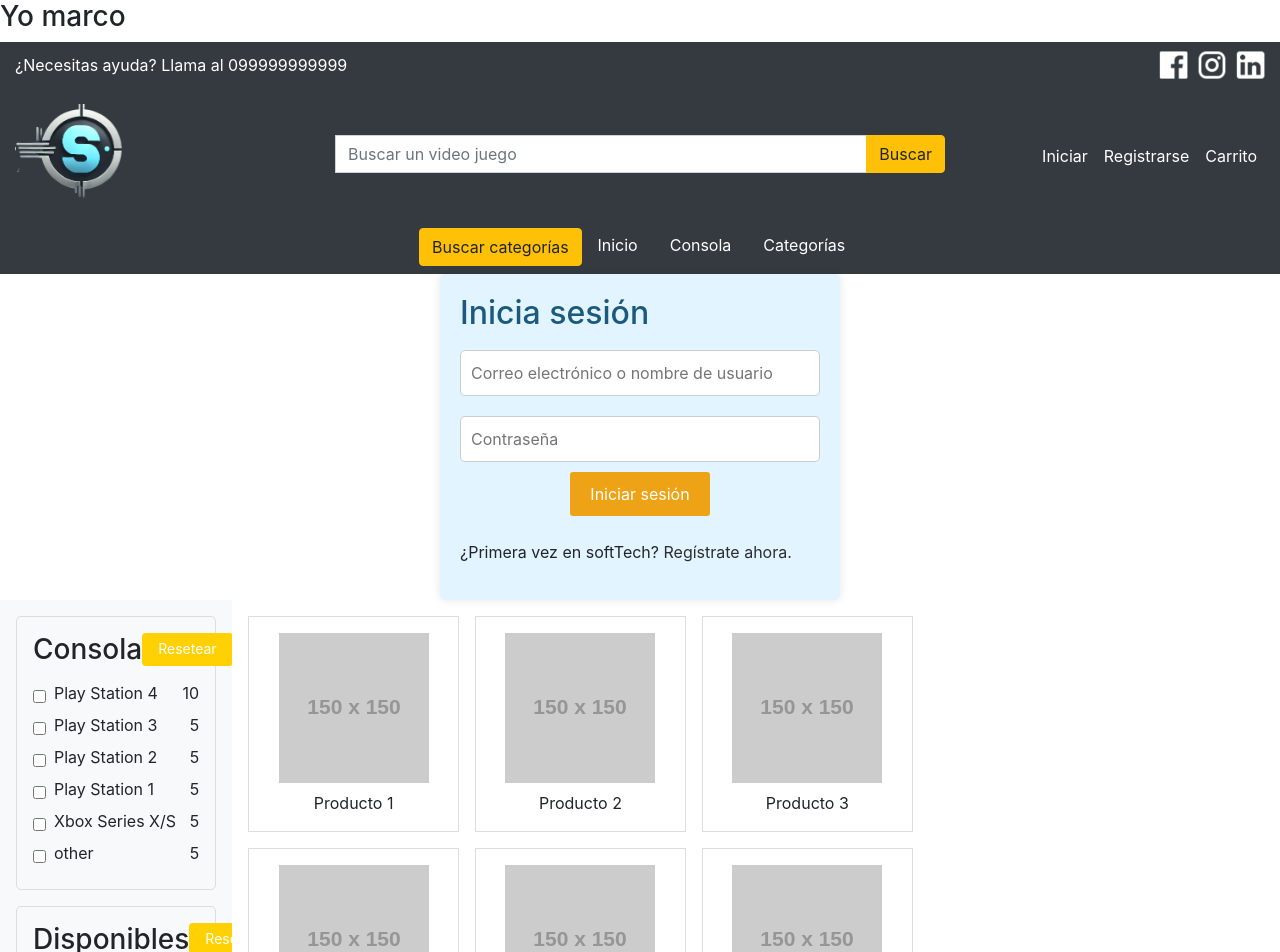
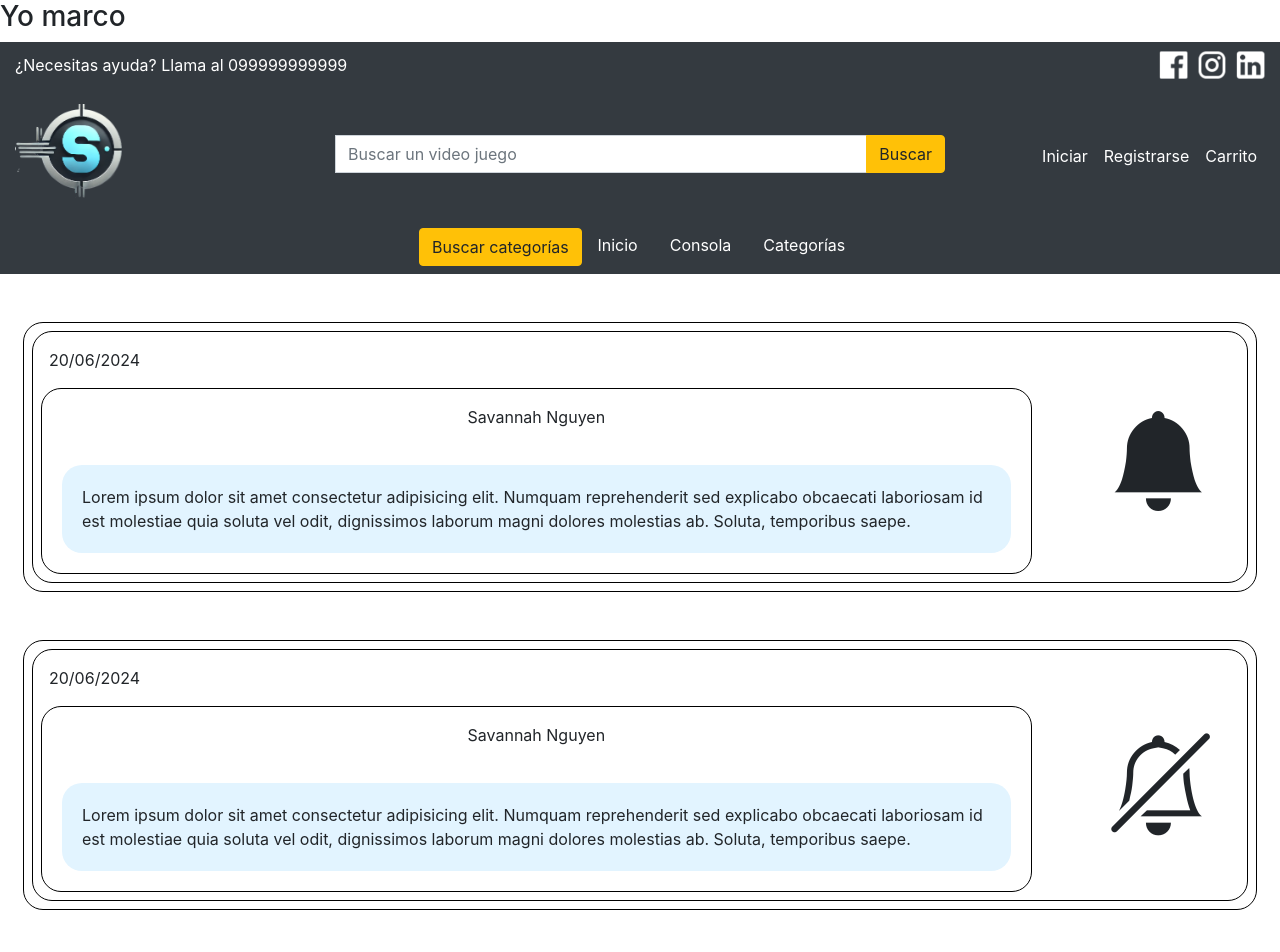
Before and after one commit to eddyarias/ProyectoAplicacionesWeb, an Angular app in the folder Front-end/: page / in a window 1280 px wide. Shown: the top 952 px of the page. Built offline with nearby package versions, Linux system fonts and the light colour scheme.

Commit message:
noficaciones v1

```diff
--- a/Front-end/src/app/app.component.html
+++ b/Front-end/src/app/app.component.html
@@ -10,32 +10,8 @@
 <body>
 
   <app-encabezado></app-encabezado>
-   <!--Solo para ver como se presenta el login y el registro-->
 
-  <app-login></app-login>
-  <div class="container-fluid">
-    <div class="row">
-      <div class="col-3">
-        <app-navegacion></app-navegacion>
-      </div>
-      <div class="col-9">
-        <div class="product-grid">
-          <div class="product" *ngFor="let product of products">
-            <img [src]="product.image" alt="{{product.name}}">
-            <p>{{product.name}}</p>
-          </div>
-        </div>
-      </div>
-    </div>
-  </div>
-  <app-register></app-register>
-  <!--Solo para ver como se presenta el carro-->
-  <app-cart></app-cart>
-  <!--Solo para ver como se presenta la pagina de inicio-->
-  <app-home></app-home>
-  <app-review></app-review>
-  <app-payment></app-payment>
-  <app-add-product></app-add-product>
+  <app-notificacion></app-notificacion>
 
   <app-pie></app-pie>
 
--- a/Front-end/src/app/app.component.ts
+++ b/Front-end/src/app/app.component.ts
@@ -14,6 +14,7 @@ import { NavegacionComponent  } from './components/navegacion/navegacion.compone
 
 import { FormsModule } from '@angular/forms'; // Importar FormsModule si no está ya importado
 import { AddProductComponent } from './components/add-product/add-product.component';
+import { NotificacionComponent } from './components/notificacion/notificacion.component';
 
 @Component({
   selector: 'app-root',
@@ -29,7 +30,7 @@ import { AddProductComponent } from './components/add-product/add-product.compon
             ReviewComponent,
             PaymentComponent,
             NavegacionComponent,
-            FormsModule],
+            FormsModule,NotificacionComponent],
   templateUrl: './app.component.html',
   styleUrl: './app.component.css'
 })
--- /dev/null
+++ b/Front-end/src/app/components/notificacion/notificacion.component.css
@@ -0,0 +1,16 @@
+.contenedor-noti{
+    border: 1px solid black;
+    border-radius: 20px;
+}
+
+.contenedor-txt{
+    background-color: #e2f4ff;
+    border-radius: 20px;
+    padding: 20px;
+    margin: 20px;
+}
+
+.notificacion{
+    font-size: 100px;
+
+}
--- /dev/null
+++ b/Front-end/src/app/components/notificacion/notificacion.component.html
@@ -0,0 +1,42 @@
+<div class="container-fluid">
+    <div class="row mx-2 mt-5">
+        <div class="contenedor-noti p-2">
+            <div class="contenedor-noti">
+                <p class="fecha m-3">20/06/2024</p>
+                <div class="row">
+                    <div class="col-md-10">
+                        <div class="contenedor-noti d-flex flex-column justify-content-center align-items-center mx-2 mb-2">
+                            <p class="my-3">Savannah Nguyen</p>
+                            <div class="contenedor-txt">
+                                Lorem ipsum dolor sit amet consectetur adipisicing elit. Numquam reprehenderit sed explicabo obcaecati laboriosam id est molestiae quia soluta vel odit, dignissimos laborum magni dolores molestias ab. Soluta, temporibus saepe.
+                            </div>
+                        </div>
+                    </div>
+                    <div class="col-md-2 d-flex justify-content-center">
+                        <i class="bi bi-bell-fill notificacion"></i>
+                    </div>
+                </div>
+            </div>
+        </div>
+    </div>
+    <div class="row mx-2 my-5">
+        <div class="contenedor-noti p-2">
+            <div class="contenedor-noti">
+                <p class="fecha m-3">20/06/2024</p>
+                <div class="row">
+                    <div class="col-md-10">
+                        <div class="contenedor-noti d-flex flex-column justify-content-center align-items-center mx-2 mb-2">
+                            <p class="my-3">Savannah Nguyen</p>
+                            <div class="contenedor-txt">
+                                Lorem ipsum dolor sit amet consectetur adipisicing elit. Numquam reprehenderit sed explicabo obcaecati laboriosam id est molestiae quia soluta vel odit, dignissimos laborum magni dolores molestias ab. Soluta, temporibus saepe.
+                            </div>
+                        </div>
+                    </div>
+                    <div class="col-md-2 d-flex justify-content-center">
+                        <i class="bi bi-bell-slash notificacion"></i>
+                    </div>
+                </div>
+            </div>
+        </div>
+    </div>
+</div>
```
Also changed, not shown: Front-end/src/app/components/notificacion/notificacion.component.ts (added, +12 -0 lines), 1 other file (tests, documents, lock files or other folders).
